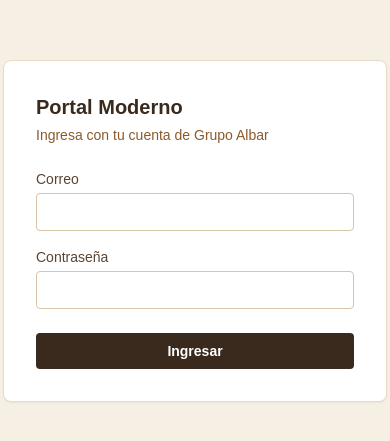
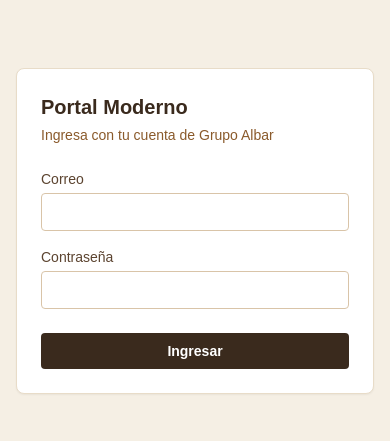
Before and after one commit to marybarker2026/Portal-Moderno, a Next.js app: page /login in a window 390 px wide. Shown: the part 191-632 px from the top of the page. Built offline with nearby package versions, Linux system fonts and the light colour scheme; no server answers.

Commit message:
Update page.tsx

```diff
--- a/src/app/login/page.tsx
+++ b/src/app/login/page.tsx
@@ -27,10 +27,10 @@
   }
 
   return (
-    <main className="flex min-h-screen items-center justify-center bg-albar-100">
+    <main className="flex min-h-screen items-center justify-center bg-albar-100 px-4">
       <form
         onSubmit={handleSubmit}
-        className="w-full max-w-sm rounded-lg border border-albar-200 bg-white p-8 shadow-sm"
+        className="w-full max-w-sm rounded-lg border border-albar-200 bg-white p-6 shadow-sm sm:p-8"
       >
         <h1 className="mb-1 text-xl font-bold text-albar-800">Portal Moderno</h1>
         <p className="mb-6 text-sm text-albar-600">Ingresa con tu cuenta de Grupo Albar</p>
```
